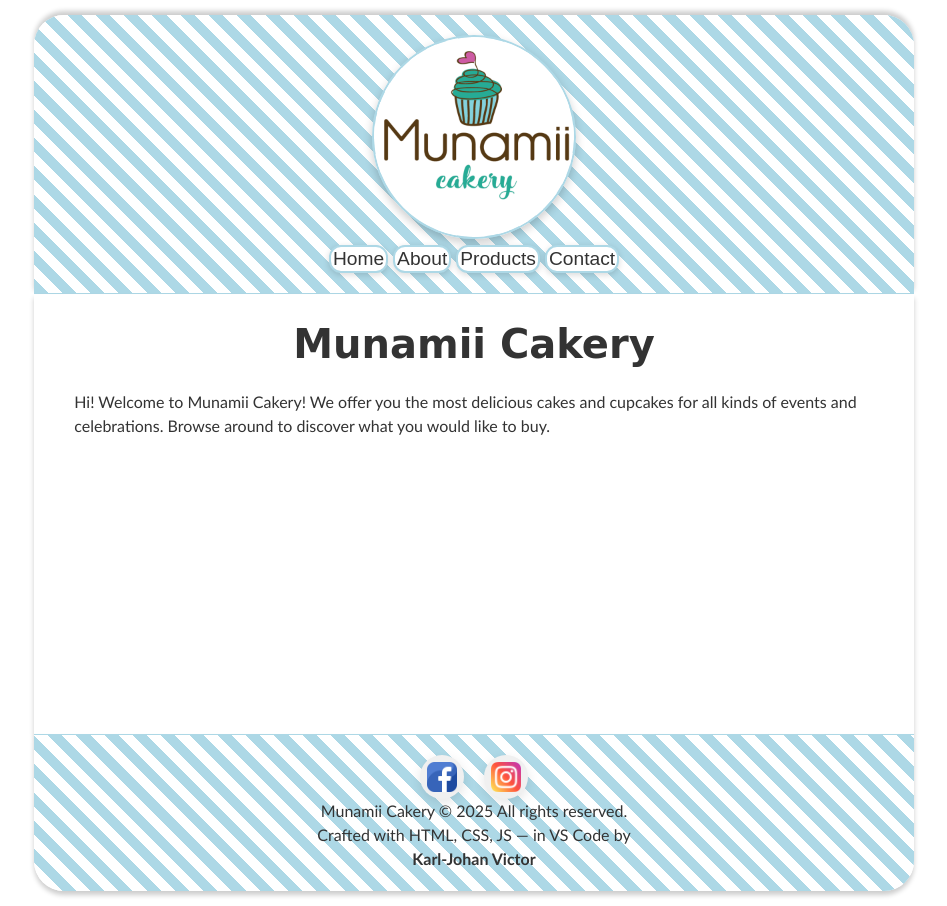
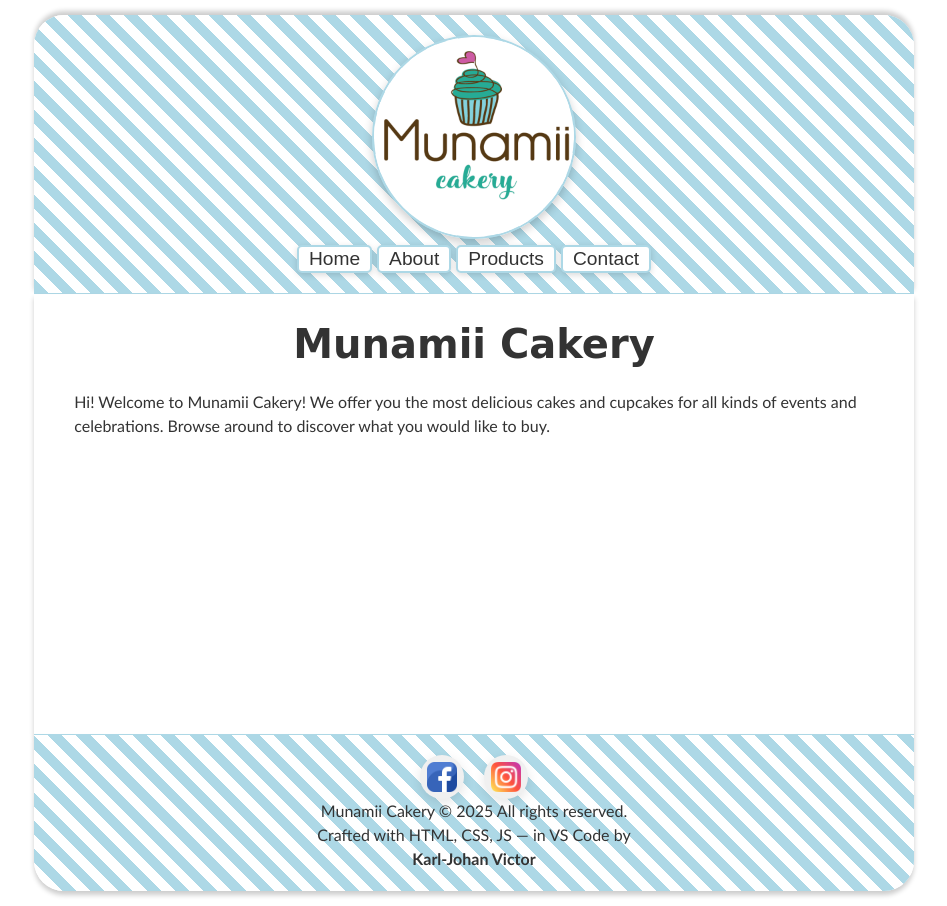
Before and after one commit to KalleVictor/Munamii, a plain HTML site: page index.html in a window 1280 px wide. Shown: the whole page, without its empty margins (166-1113 px from the left). Drawn offline with Linux system fonts and the light colour scheme; a web font is replaced by a local one.

Commit message:
better buttons

```diff
--- a/cakery-styles.css
+++ b/cakery-styles.css
@@ -144,12 +144,12 @@ ul {
     background-color: white; /* Button background color */
     border: 2px solid lightblue; /* Button border color */
     color: #333;
-    padding: 1px 2px;
+    padding: 1px 10px;
     text-align: center;
     text-decoration: none;
     display: inline-block;
     cursor: pointer;
-    border-radius: 12px;
+    border-radius: 5px;
     transition: background-color 0.3s, color 0.3s, transform 0.3s;
     font-size: 1.2em; /* Responsive font size for mobile */
     box-shadow: 0px 2px 6px rgba(0, 0, 0, 0.15);
```
